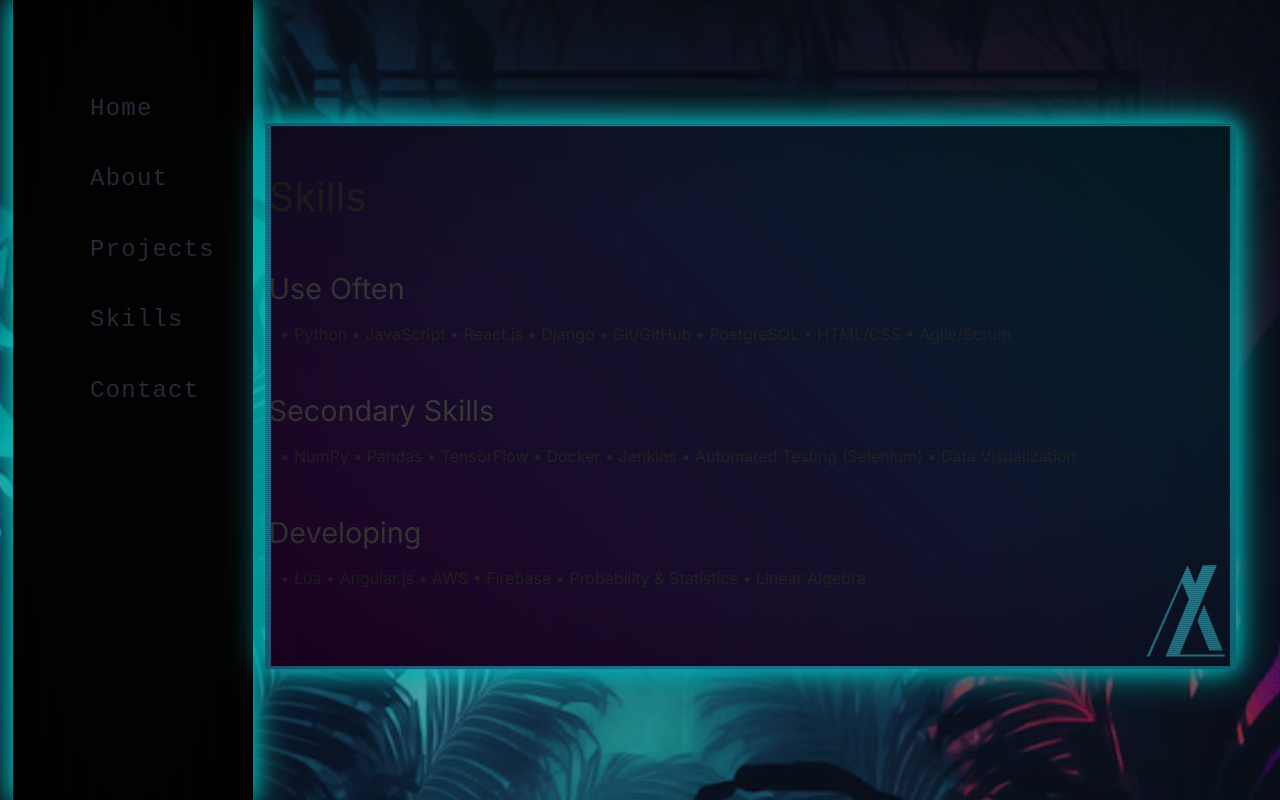
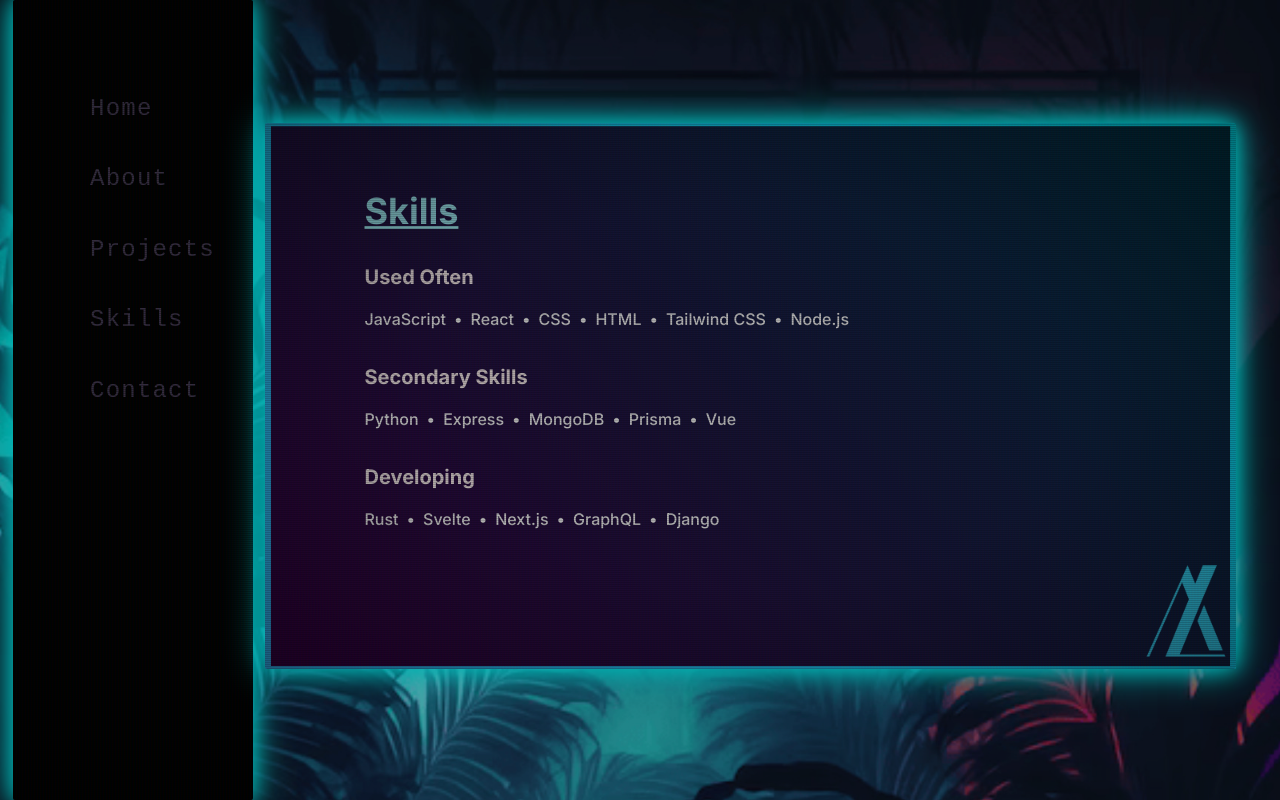
Before and after one commit to AntonLangbruttig/Portfolio, a Next.js app: page /skills in a window 1280 px wide. Built offline with nearby package versions, Linux system fonts and the light colour scheme; some icons are missing.

Commit message:
update to stile and format of skills

```diff
--- a/app/about/page.tsx
+++ b/app/about/page.tsx
@@ -3,33 +3,6 @@
 import React from "react";
 import Image from "next/image";
 
-
-const projects = [
-  {
-    title: "Project 1",
-    description: "A brief description of project 1.",
-    link: "/project1",
-    image: "/images/project1.png",
-  },
-  {
-    title: "Project 2",
-    description: "A brief description of project 2.",
-    link: "/project2",
-    image: "/images/project2.png",
-  },
-  {
-    title: "Project 3",
-    description: "A brief description of project 3.",
-    link: "/project3",
-    image: "/images/project3.png",
-  },
-  {
-    title: "Project 4",
-    description: "A brief description of project 4.",
-    link: "/project4",
-    image: "/images/project4.png",
-  },
-];
 
 export default function HomePage() {
   return (
--- a/app/skills/page.tsx
+++ b/app/skills/page.tsx
@@ -1,58 +1,37 @@
-"use client";
+import React from "react";
 
-import React from "react";
-import Image from "next/image";
+// Example data: Replace with your résumé/website skills
+const skills = {
+  "Used Often": ["JavaScript", "React", "CSS", "HTML", "Tailwind CSS", "Node.js"],
+  "Secondary Skills": ["Python", "Express", "MongoDB", "Prisma", "Vue"],
+  "Developing": ["Rust", "Svelte", "Next.js", "GraphQL", "Django"],
+};
 
+const Skills = () => {
+  return (
+    <section className="py-16 px-6 md:px-12 lg:px-24">
+      {/* Main Header */}
+      <h2 className="font-bold text-cyan-200 text-4xl mb-8 underline">Skills</h2>
 
-const projects = [
-  {
-    title: "Project 1",
-    description: "A brief description of project 1.",
-    link: "/project1",
-    image: "/images/project1.png",
-  },
-  {
-    title: "Project 2",
-    description: "A brief description of project 2.",
-    link: "/project2",
-    image: "/images/project2.png",
-  },
-  {
-    title: "Project 3",
-    description: "A brief description of project 3.",
-    link: "/project3",
-    image: "/images/project3.png",
-  },
-  {
-    title: "Project 4",
-    description: "A brief description of project 4.",
-    link: "/project4",
-    image: "/images/project4.png",
-  },
-];
+      {/* Categories */}
+      {Object.entries(skills).map(([category, items]) => (
+        <div key={category} className="mb-8">
+          {/* Category Header */}
+          <h3 className="text-red-50 md:text-xl  text-2xl font-bold mb-4">{category}</h3>
 
-export default function HomePage() {
-  return (
-<section id="skills" className="section">
-  <div className="container">
-    <h2 className="section-title">Skills</h2>
-    <div className="skills-content">
-      <div className="skills-category">
-        <h3>Use Often</h3>
-        <p>• Python • JavaScript • React.js • Django • Git/GitHub • PostgreSQL • HTML/CSS • Agile/Scrum</p>
-      </div>
-      <div className="skills-category">
-        <h3>Secondary Skills</h3>
-        <p>• NumPy • Pandas • TensorFlow • Docker • Jenkins • Automated Testing (Selenium) • Data Visualization</p>
-      </div>
-      <div className="skills-category">
-        <h3>Developing</h3>
-        <p>• Lua • Angular.js • AWS • Firebase • Probability & Statistics • Linear Algebra</p>
-      </div>
-    </div>
-  </div>
-</section>
+          {/* Horizontal Skills List */}
+          <p className="text-contactColor text-base font-medium text-white">
+            {items.map((skill, index) => (
+              <span key={skill}>
+                {skill}
+                {index < items.length - 1 && <span className="mx-2">•</span>}
+              </span>
+            ))}
+          </p>
+        </div>
+      ))}
+    </section>
+  );
+};
 
-
-  );
-}
+export default Skills;
--- a/styles/globals.css
+++ b/styles/globals.css
@@ -140,61 +140,3 @@ body {
       stroke-dashoffset: 0;
     }
   }
-
-
-
-
- /* General Section Styling */
-.section {
-    padding: 40px 0;
-    background-color: transparent; /* No background color */
-  }
-
-  .section-title {
-    font-size: 2.5rem;
-    text-align: left;
-    margin-bottom: 30px;
-    color: #333;
-  }
-
-  /* Skills Content */
-  .skills-content {
-    display: flex;
-    flex-direction: column;
-    gap: 20px;
-  }
-
-  .skills-category {
-    text-align: left;
-    padding: 10px 0;
-  }
-
-  .skills-category h3 {
-    font-size: 1.8rem;
-    margin-bottom: 10px;
-    color: #555;
-  }
-
-  .skills-category p {
-    font-size: 1rem;
-    line-height: 1.8;
-    color: #333;
-    display: flex;
-    flex-wrap: wrap;
-    gap: 12px; /* Space between skills */
-  }
-
-  .skills-category p::before {
-    content: "";
-  }
-
-  /* Responsive Design */
-  @media (max-width: 768px) {
-    .section-title {
-      font-size: 2rem;
-    }
-
-    .skills-category p {
-      flex-direction: column;
-    }
-  }
```
